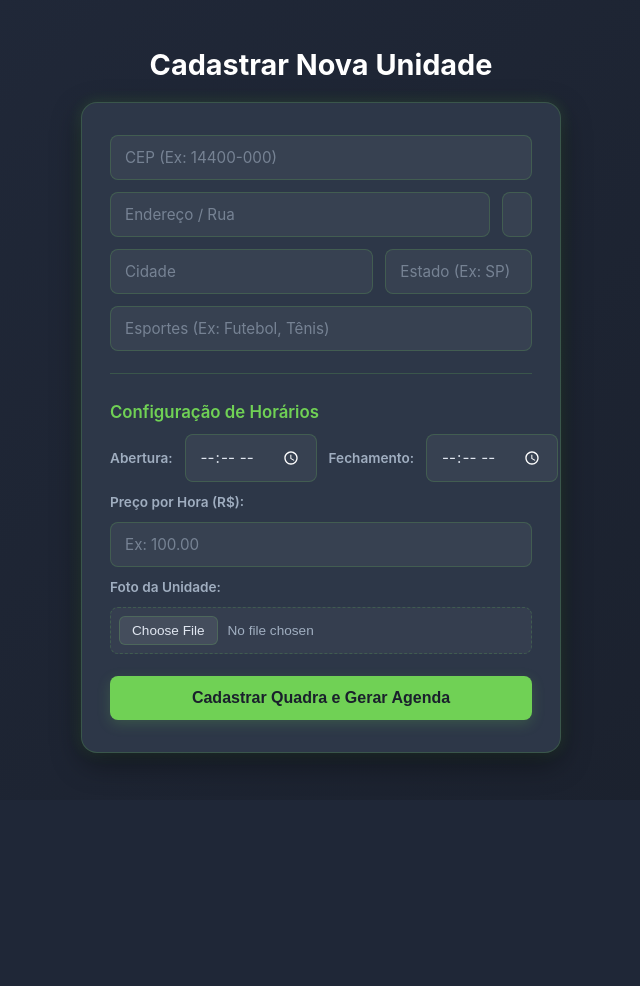
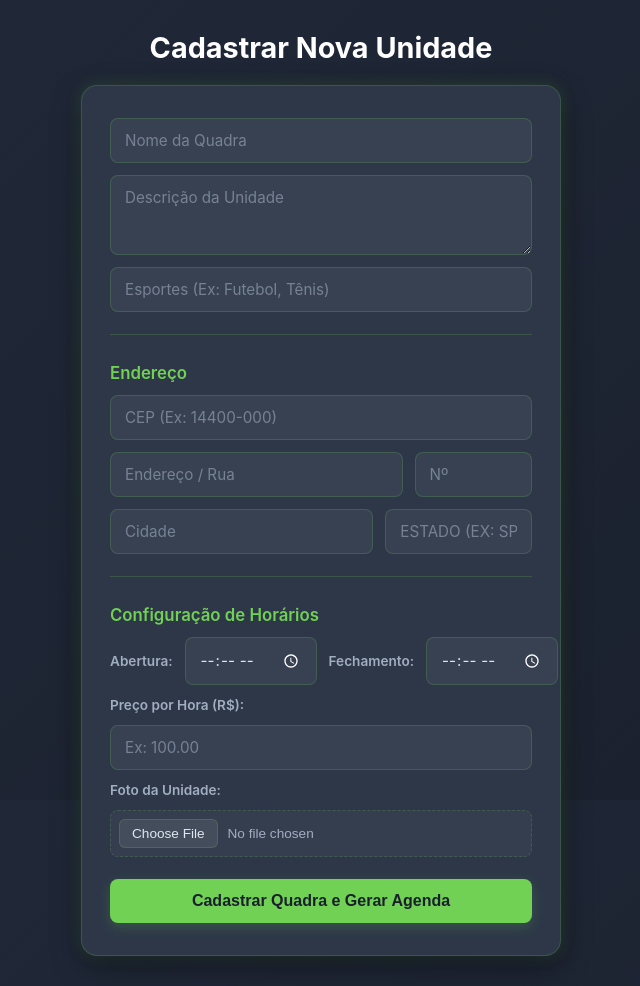
Before and after one commit to Caramorii/DGAsports, a Django app: page /admin/cadastrar_quadra/ in a window 1280 px wide. Shown: the whole page, without its empty margins (319-959 px from the left). Before the commit the page ends 775 px from the top, so only its background shows below. Run offline with Django 5.2, Linux system fonts and the light colour scheme; a user stored in the database is signed in.

Commit message:
Feat(cadastrar_novas_quadras): Arrumou o o campo numero no cadastro de quadras

```diff
--- a/core/views.py
+++ b/core/views.py
@@ -128,8 +128,8 @@ def admin_cadastrar_quadra(request):
         return redirect('login')
 
     if request.method == 'POST':
-        nome = request.POST.get('nome')
-        descricao = request.POST.get('descricao')
+        nome = request.POST.get('nome_quadra')
+        descricao = request.POST.get('descricao_quadra')
         localizacao = request.POST.get('localizacao')
         cidade = request.POST.get('cidade')
         estado = request.POST.get('estado')
--- a/static/css/admin_quadras.css
+++ b/static/css/admin_quadras.css
@@ -124,9 +124,28 @@ textarea {
   width: 100%;
 }
 
-.form-group input[name="cidade"] { flex: 2; }
-.form-group input[name="estado"] { flex: 1; }
+/* Proporção Rua x Número */
+.form-group input[name="localizacao"] {
+  flex: 3;
+}
 
+.form-group input[name="numero"] {
+  flex: 1;
+  min-width: 85px; /* Evita que o campo de número seja esmagado */
+}
+
+/* Proporção Cidade x Estado */
+.form-group input[name="cidade"] {
+  flex: 2;
+}
+
+.form-group input[name="estado"] {
+  flex: 1;
+  min-width: 70px;
+  text-transform: uppercase;
+}
+
+/* Horários */
 .form-group label {
   white-space: nowrap;
   font-size: 0.85rem;
--- a/templates/cadastrar_novas_quadras.html
+++ b/templates/cadastrar_novas_quadras.html
@@ -1,44 +1,46 @@
 <!DOCTYPE html>
 <html lang="pt-br">
+
 <head>
   {% load static %}
   <meta charset="UTF-8" />
+  <meta name="viewport" content="width=device-width, initial-scale=1.0" />
   <title>Painel Admin - Nova Quadra</title>
-    <link
-      rel="stylesheet"
-      href="{% static 'css/admin_quadras.css' %}"
-    />
+  <link rel="stylesheet" href="{% static 'css/admin_quadras.css' %}" />
 </head>
+
 <body>
   <h1>Cadastrar Nova Unidade</h1>
-    <form
-      action="{% url 'admin_cadastrar_quadra' %}"
-      method="POST"
-      enctype="multipart/form-data"
-    >
+
+  <form action="{% url 'admin_cadastrar_quadra' %}" method="POST" enctype="multipart/form-data">
     {% csrf_token %}
+
+    <!-- Identificação da Quadra -->
+    <input type="text" id="nome" name="nome" placeholder="Nome da Quadra" required />
+    <textarea id="descricao" name="descricao" placeholder="Descrição da Unidade"></textarea>
+    <input type="text" name="esporte" placeholder="Esportes (Ex: Futebol, Tênis)" required />
+
+    <hr />
+    <h3>Endereço</h3>
+
+    <!-- CEP -->
     <input type="text" id="cep" name="cep" placeholder="CEP (Ex: 14400-000)" maxlength="9" required />
 
-<!-- Endereço dividido em Rua e Número -->
+    <!-- Rua e Número -->
     <div class="form-group">
       <input type="text" id="logradouro" name="localizacao" placeholder="Endereço / Rua" required />
-        <input type="text" id="numero" name="numero" placeholder="Nº" style="flex: 2;" required />
+      <input type="text" id="numero" name="numero" placeholder="Nº" required />
     </div>
 
+    <!-- Cidade e Estado -->
     <div class="form-group">
       <input type="text" id="cidade" name="cidade" placeholder="Cidade" required />
       <input type="text" id="estado" name="estado" placeholder="Estado (Ex: SP)" maxlength="2" required />
     </div>
 
-      <input
-        type="text"
-        name="esporte"
-        placeholder="Esportes (Ex: Futebol, Tênis)"
-        required
-      />
-
     <hr />
     <h3>Configuração de Horários</h3>
+
     <div class="form-group">
       <label>Abertura:</label>
       <input type="time" name="hora_abertura" required />
@@ -48,13 +50,7 @@
     </div>
 
     <label>Preço por Hora (R$):</label>
-      <input
-        type="number"
-        step="0.01"
-        name="preco"
-        placeholder="Ex: 100.00"
-        required
-      />
+    <input type="number" step="0.01" name="preco" placeholder="Ex: 100.00" required />
 
     <label>Foto da Unidade:</label>
     <input type="file" name="foto" accept="image/*" required />
@@ -70,10 +66,8 @@
     const estadoInput = document.getElementById('estado');
 
     cepInput.addEventListener('blur', () => {
-        // Remove qualquer caractere que não seja número
       const cep = cepInput.value.replace(/\D/g, '');
 
-        // Verifica se possui exatamente 8 dígitos
       if (cep.length === 8) {
         logradouroInput.value = 'Buscando...';
 
@@ -84,8 +78,6 @@
               logradouroInput.value = data.logradouro;
               cidadeInput.value = data.localidade;
               estadoInput.value = data.uf;
-
-                // Move o cursor direto para o campo de número
               numeroInput.focus();
             } else {
               alert('CEP não encontrado.');
@@ -100,4 +92,5 @@
     });
   </script>
 </body>
+
 </html>
```
Also changed, not shown: static/uploads/bd0d84a2-505e-4ee4-b847-d02fefc5154a.png (added). Lines whose indentation alone changed are shown as unchanged.
